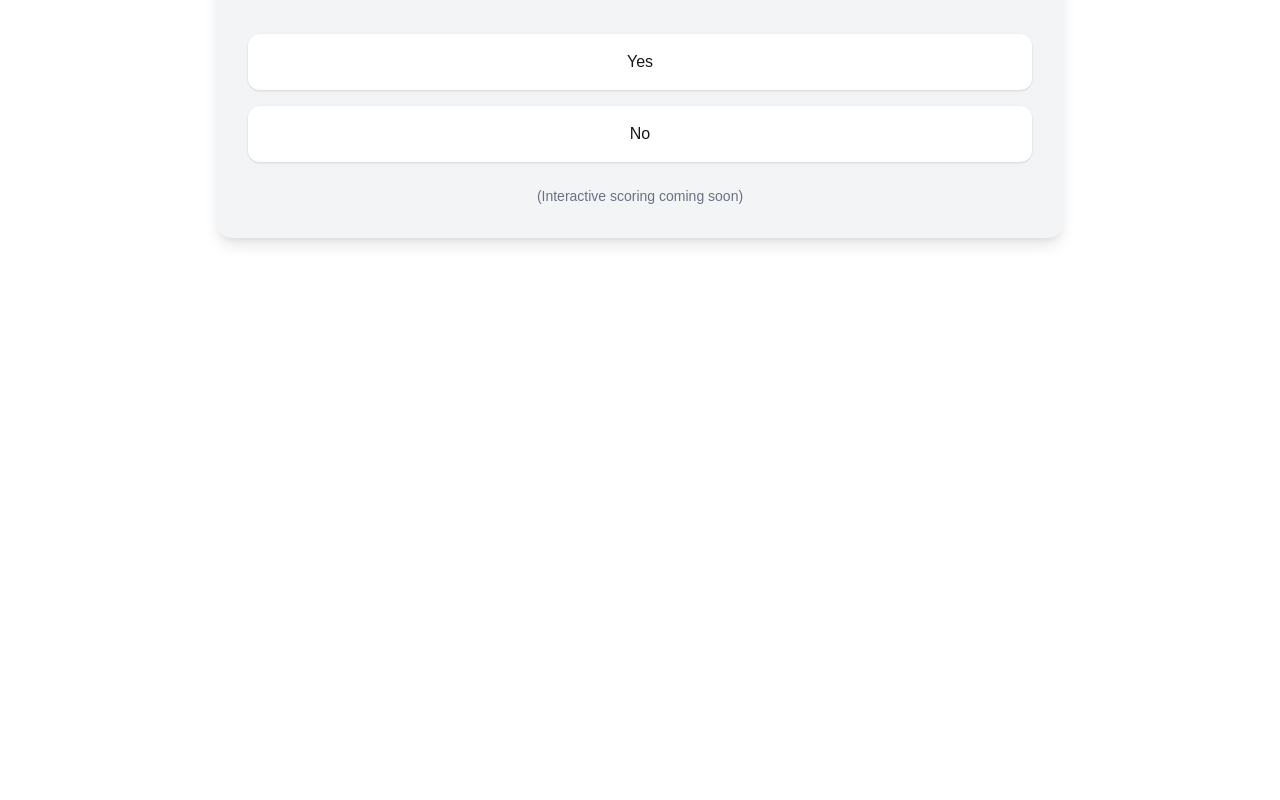
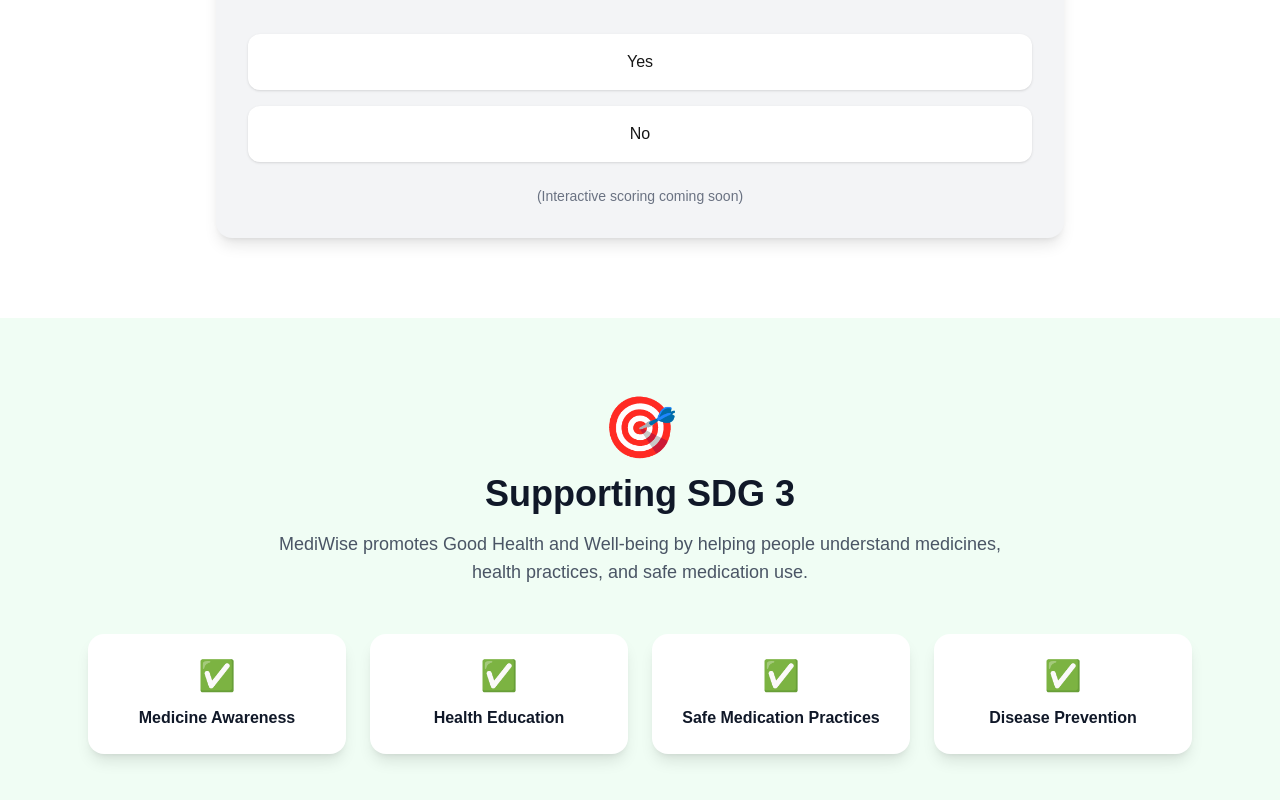
Before and after one commit to Shruthii7/mediwise-sdg3, a Next.js app: page / in a window 1280 px wide. Shown: the part 2951-3751 px from the top of the page. Before the commit the page ends 3269 px from the top, so only its background shows below. Built offline with nearby package versions, Linux system fonts and the light colour scheme.

Commit message:
Add SDG 3 impact section

```diff
--- a/app/page.tsx
+++ b/app/page.tsx
@@ -5,6 +5,7 @@
 import DrugInteractions from "@/components/DrugInteractions";
 import HealthTips from "@/components/HealthTips";
 import QuizSection from "@/components/QuizSection";
+import SDGSection from "@/components/SDGSection";
 
 export default function Home() {
   return (
@@ -16,6 +17,7 @@
   <DrugInteractions />
   <HealthTips />
   <QuizSection />
+  <SDGSection />
 </>
   );
 }
--- a/components/SDGSection.tsx
+++ b/components/SDGSection.tsx
@@ -0,0 +1,48 @@
+const goals = [
+  "Medicine Awareness",
+  "Health Education",
+  "Safe Medication Practices",
+  "Disease Prevention",
+];
+
+export default function SDGSection() {
+  return (
+    <section className="py-20 bg-green-50">
+      <div className="max-w-6xl mx-auto px-6 text-center">
+
+        <div className="text-6xl">
+          🎯
+        </div>
+
+        <h2 className="text-4xl font-bold text-gray-900 mt-4">
+          Supporting SDG 3
+        </h2>
+
+        <p className="text-lg text-gray-600 mt-4 max-w-3xl mx-auto">
+          MediWise promotes Good Health and Well-being by helping people
+          understand medicines, health practices, and safe medication use.
+        </p>
+
+        <div className="grid md:grid-cols-2 lg:grid-cols-4 gap-6 mt-12">
+
+          {goals.map((goal) => (
+            <div
+              key={goal}
+              className="bg-white p-6 rounded-2xl shadow-lg"
+            >
+              <div className="text-3xl mb-3">
+                ✅
+              </div>
+
+              <h3 className="font-semibold text-gray-900">
+                {goal}
+              </h3>
+            </div>
+          ))}
+
+        </div>
+
+      </div>
+    </section>
+  );
+}
```
